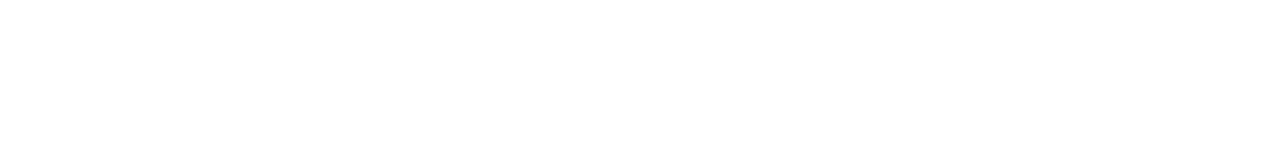
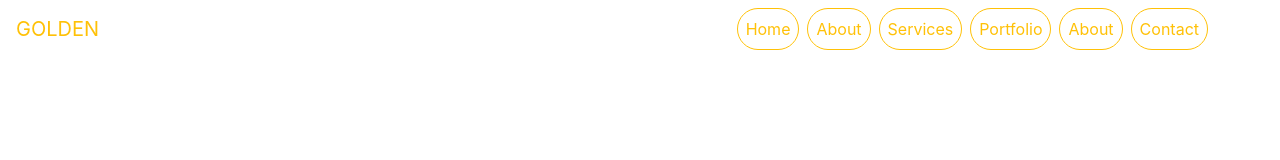
Before and after one commit to AnitaKorynek/project-task, a website: page index.html in a window 1280 px wide. Drawn offline with nearby package versions, Linux system fonts and the light colour scheme; files that its build step writes are made by us from their sources.

Commit message:
Add nav index.html

```diff
--- a/index.html
+++ b/index.html
@@ -9,6 +9,23 @@
         <link rel="stylesheet" href="style.css">
     </head>
     <body>
+        <nav class="navbar navbar-expand-md fixed-top navbar-light bg-transparent">
+            <a class="navbar-brand text-uppercase text-warning">Golden</a>
+            <button class="navbar-toggler" type="button" data-toggle="collapse" data-target="#mobile-menu" aria-controls="mobile-menu" aria-expanded="false" aria-label="Toggle navigation">
+                <span class="navbar-toggler-icon bg-light pl-2 pr-2"></span>
+            </button>
+            <div class="collapse navbar-collapse justify-content-end pr-5" id="mobile-menu">
+                <ul class="navbar-nav">
+                    <li><a href="#" class="nav-link text-white border border-warning mr-2 rounded-pill text-warning ">Home</a></li>
+                    <li><a href="#" class="nav-link text-white border border-warning mr-2 rounded-pill text-warning ">About</a></li>
+                    <li><a href="#" class="nav-link text-white border border-warning mr-2 rounded-pill text-warning ">Services</a></li>
+                    <li><a href="#" class="nav-link text-white border border-warning mr-2 rounded-pill text-warning ">Portfolio</a></li>
+                    <li><a href="#" class="nav-link text-white border border-warning mr-2 rounded-pill text-warning ">About</a></li>
+                    <li><a href="#" class="nav-link text-white border border-warning mr-2 rounded-pill text-warning ">Contact</a></li>
+                </ul>
+            </div>
+            </button>
+        </nav>
 
     </body>
 </html>
```
